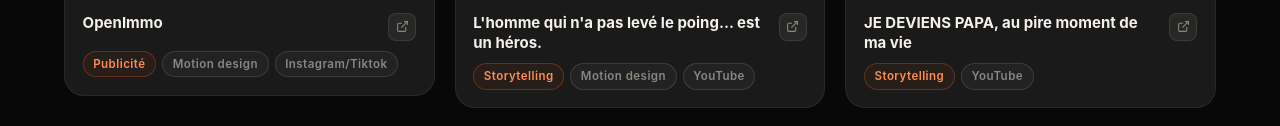
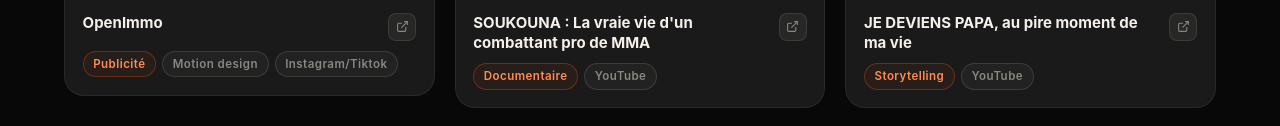
Before and after one commit to theobarthelemy32-coder/portfolio-theo-barty, a plain HTML site: page portfolio.html in a window 1280 px wide. Shown: the part 5901-6027 px from the top of the page. Drawn offline with Linux system fonts and the light colour scheme.

Commit message:
Auto-deploy: update site files

```diff
--- a/portfolio.html
+++ b/portfolio.html
@@ -1333,21 +1333,20 @@
     </div>
   </div>
 
-  <div class="video-card reveal" data-tags="storytelling,motion,youtube" onclick="openVideo('WPRueNR4LMA')">
+  <div class="video-card reveal" data-tags="montage,storytelling,youtube" onclick="openVideo('fG7H-v59XyM')">
     <div class="video-thumb">
-      <img src="https://img.youtube.com/vi/WPRueNR4LMA/maxresdefault.jpg" alt="L'homme qui n'a pas levé le poing... est un héros." loading="lazy">
+      <img src="https://img.youtube.com/vi/fG7H-v59XyM/maxresdefault.jpg" alt="SOUKOUNA" loading="lazy">
       <div class="video-play-btn"><svg viewBox="0 0 24 24"><path d="M5 3l14 9L5 21V3z"/></svg></div>
     </div>
     <div class="video-info">
       <div class="video-title-row">
-        <div class="video-title"><strong>L'homme qui n'a pas levé le poing... est un héros.</strong></div>
-        <a href="https://youtu.be/WPRueNR4LMA" target="_blank" class="video-ext-link" onclick="event.stopPropagation()">
+        <div class="video-title"><strong>SOUKOUNA : La vraie vie d'un combattant pro de MMA</strong></div>
+        <a href="https://youtu.be/fG7H-v59XyM" target="_blank" class="video-ext-link" onclick="event.stopPropagation()">
           <svg viewBox="0 0 24 24"><path d="M18 13v6a2 2 0 0 1-2 2H5a2 2 0 0 1-2-2V8a2 2 0 0 1 2-2h6"/><polyline points="15 3 21 3 21 9"/><line x1="10" y1="14" x2="21" y2="3"/></svg>
         </a>
       </div>
       <div class="video-tags">
-        <span class="video-tag tag-orange">Storytelling</span>
-        <span class="video-tag">Motion design</span>
+        <span class="video-tag tag-orange">Documentaire</span>
         <span class="video-tag tag-platform">YouTube</span>
       </div>
     </div>
```
